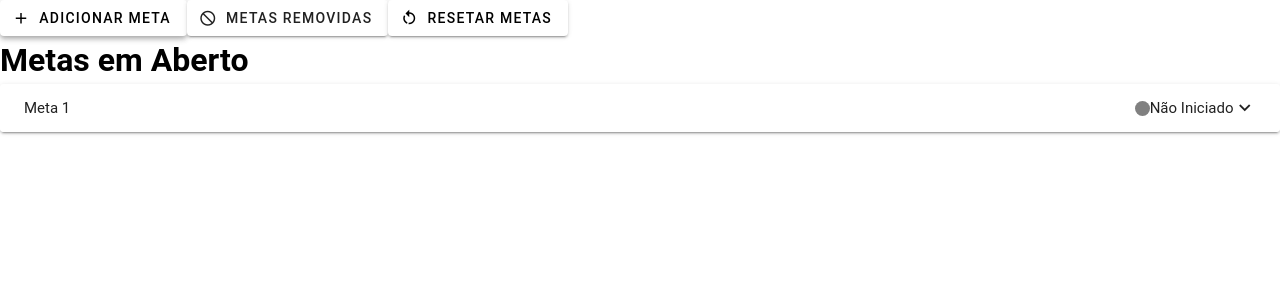
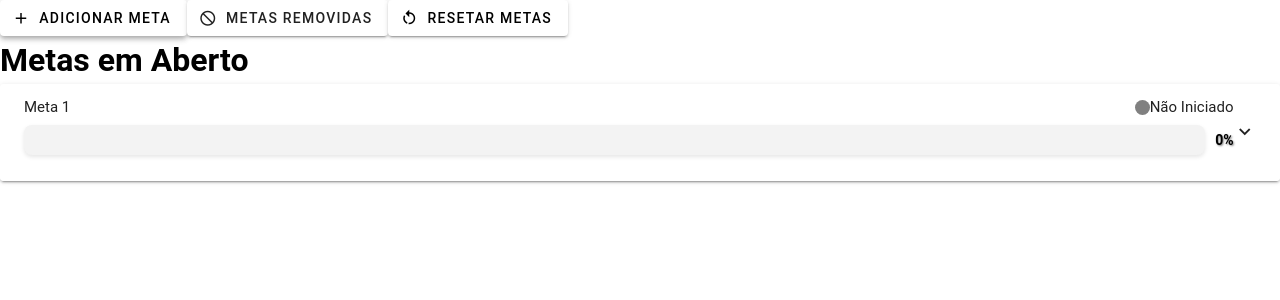
Before and after one commit to arturstaation/GoalKeeper, a Vue app: page / in a window 1280 px wide. Both pictures are taken after a click on the button "ADICIONAR META". Shown: the top 300 px of the page. Built offline with nearby package versions, Linux system fonts and the light colour scheme.

Commit message:
adicionando barra que mostra o progresso

```diff
--- a/src/components/Metas.vue
+++ b/src/components/Metas.vue
@@ -2,9 +2,17 @@
     <v-expansion-panels>
         <v-expansion-panel>
             <v-expansion-panel-title>
-                <div class="d-flex align-center justify-space-between w-100">
+                <div class="d-flex flex-column w-100">
+                    <div class = "d-flex flex-row justify-space-between">
                         {{ editableName }}
                         <Estado :estado="componentData.estado" readonly></Estado>
+                    </div>
+                    <div class="d-flex flex-row align-center">
+                        <div class="progress-container">
+                            <div class="progress-bar" :style="{ width: `${getPorcentagem()}%` }"></div>
+                        </div>
+                        <div class="progress-text">{{ `${getPorcentagem()}%` }}</div>
+                    </div>
                 </div>
             </v-expansion-panel-title>
             <v-expansion-panel-text>
@@ -345,5 +353,26 @@ const reopenMeta = (answer: boolean) =>{
 
 }
 
+const getPorcentagem = () : number =>{
+
+
+    let qntSubMetas = 0;
+    let qntSubMetasFinalizadas = 0;
+    componentData.subMetas.forEach((sm : SubMeta) => {
+        if(!sm.isDeleted){
+            qntSubMetas++;
+            if(sm.estado == Estados.Finalizado || sm.estado == Estados.Aboratdo){
+                qntSubMetasFinalizadas++;
+            }
+        }
+
+    });
+
+    if(qntSubMetas == 0)
+        return 0
+    return Math.trunc((qntSubMetasFinalizadas / qntSubMetas) * 100 * 100) / 100;;
+
+}
+
 
 </script>
--- a/src/styles/main.css
+++ b/src/styles/main.css
@@ -15,3 +15,35 @@ li {
   flex-direction: row;
   align-items: center;
 }
+
+.progress-container {
+  display: flex;
+  flex-direction: row;
+  align-items: center;
+  /* Alinha o texto verticalmente no meio */
+  width: 100%;
+  /* Largura total */
+  background-color: #f3f3f3;
+  /* Cor do fundo */
+  border-radius: 8px;
+  overflow: hidden;
+  height: 30px;
+  /* Altura da barra */
+  margin: 10px 0;
+  box-shadow: 0 2px 4px rgba(0, 0, 0, 0.1);
+}
+
+.progress-bar {
+  height: 30%;
+  background-color: #4caf50;
+  transition: width 0.3s ease;
+}
+
+.progress-text {
+  font-size: 14px;
+  color: black;
+  font-weight: bold;
+  text-shadow: 1px 1px 2px rgba(0, 0, 0, 0.5);
+  margin-left: 10px;
+  white-space: nowrap;
+}
```
